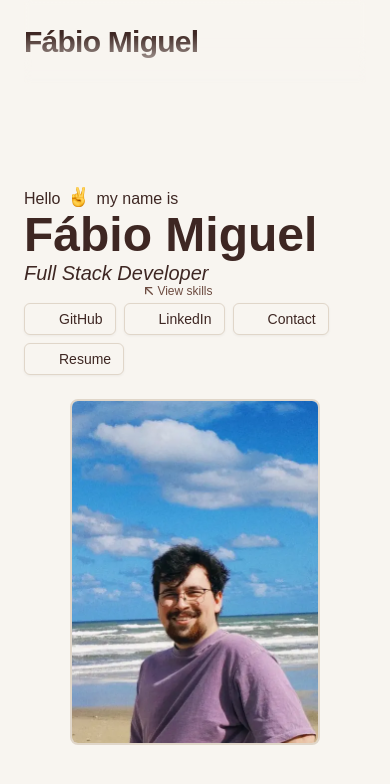
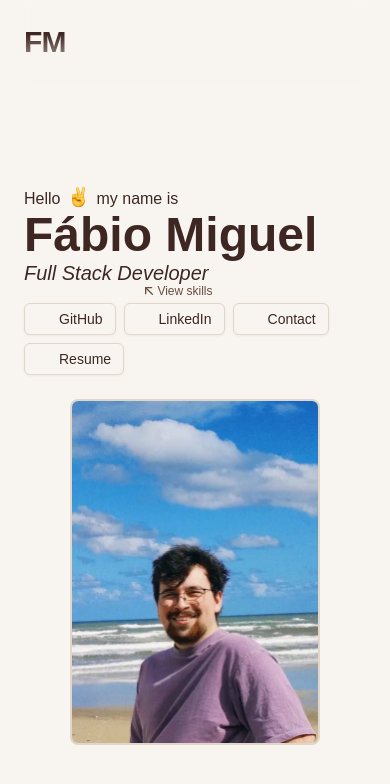
Before and after one commit to FabioMiguelNascimento/fabio_portfolio, a Next.js app: page /en in a window 390 px wide. Shown: the top 784 px of the page. Built offline with nearby package versions, Linux system fonts and the light colour scheme; some icons are missing.

Commit message:
feat: add intersection observer for compact title in navbar and update hero title ID

```diff
--- a/components/hero/hero.tsx
+++ b/components/hero/hero.tsx
@@ -21,7 +21,7 @@ export default async function Hero() {
               {" "}
               {t("greeting.part_two")}
             </p>
-            <p className="font-bold text-5xl">{t("name")}</p>
+            <p id="hero-title" className="font-bold text-5xl">{t("name")}</p>
           </div>
           <HeroSkillsPopover
             role={t("role")}
--- a/components/navbar/navbar.tsx
+++ b/components/navbar/navbar.tsx
@@ -8,7 +8,7 @@ import type { IconSvgElement } from "@hugeicons/react"
 import { useLocale, useTranslations } from "next-intl"
 import { useTheme } from "next-themes"
 import dynamic from "next/dynamic"
-import { useMemo } from "react"
+import { useEffect, useMemo, useState } from "react"
 
 type NavbarIcon = string | IconSvgElement
 
@@ -38,6 +38,31 @@ export default function Navbar() {
     const toggleThemeLabel = t("toggleTheme")
     const switchToEnglishLabel = t("switchLanguageToEnglish")
     const switchToPortugueseLabel = t("switchLanguageToPortuguese")
+
+    const [showCompactTitle, setShowCompactTitle] = useState(false)
+
+    useEffect(() => {
+        if (!isMobile) {
+            setShowCompactTitle(false)
+            return
+        }
+
+        const title = document.getElementById("hero-title")
+
+        if (!title) {
+            setShowCompactTitle(true)
+            return
+        }
+
+        const obs = new IntersectionObserver((entries) => {
+            entries.forEach((entry) => {
+                setShowCompactTitle(!entry.isIntersecting)
+            })
+        }, { threshold: 0.5 })
+
+        obs.observe(title)
+        return () => obs.disconnect()
+    }, [isMobile, pathname])
 
     const primaryItems = useMemo<NavbarItem[]>(
         () => [
@@ -100,7 +125,8 @@ export default function Navbar() {
         >
             <div className="mx-auto flex w-full  items-center justify-between gap-4 ">
                 <Link href="/" className="text-3xl font-semibold tracking-tight sm:text-3xl">
-                    Fábio Miguel
+                    <span className="hidden sm:inline">Fábio Miguel</span>
+                    <span className={`inline-block sm:hidden transform transition-all duration-300 ease-out ${showCompactTitle ? 'translate-y-0 opacity-100' : '-translate-y-3 opacity-0'}`} aria-hidden={!showCompactTitle}>FM</span>
                 </Link>
                 <div className="hidden sm:flex items-center gap-4">
                   <StatusButton />
```
